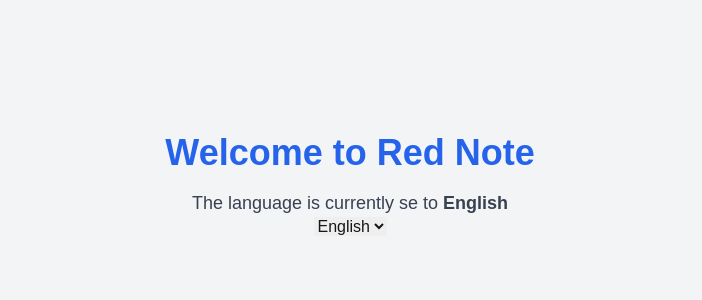
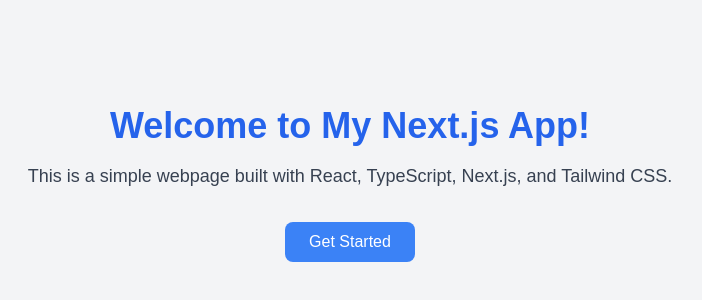
Before and after one commit to scottvan2008/coin5-test, a Next.js app: page / in a window 1280 px wide. Shown: the part 216-516 px from the top of the page, without its empty margins (290-992 px from the left). Built offline with nearby package versions, Linux system fonts and the light colour scheme.

Commit message:
test deploy

```diff
--- a/app/page.tsx
+++ b/app/page.tsx
@@ -1,55 +1,76 @@
-'use client'
-import type { NextPage } from 'next';
-import React, { Suspense, useState } from 'react';
-import i18n from 'i18next';
-import HttpBackend from 'i18next-http-backend';
-import { initReactI18next, useTranslation } from 'react-i18next';
+// 'use client'
+// import type { NextPage } from 'next';
+// import React, { Suspense, useState } from 'react';
+// import i18n from 'i18next';
+// import HttpBackend from 'i18next-http-backend';
+// import { initReactI18next, useTranslation } from 'react-i18next';
 
 
 
-i18n
-  .use(HttpBackend)
-  .use(initReactI18next)
-  .init({
-    fallbackLng: 'en',
-    backend: {
-      loadPath: '/locales/{{lng}}/main.json',
-    },
-  });
+// i18n
+//   .use(HttpBackend)
+//   .use(initReactI18next)
+//   .init({
+//     fallbackLng: 'en',
+//     backend: {
+//       loadPath: '/locales/{{lng}}/main.json',
+//     },
+//   });
+
+// const Home: NextPage = () => {
+
+//   const { t } = useTranslation();
+
+//   const [language, setLanguage] = useState("English");
+//   const onChange = (e: any) => {
+//     i18n.changeLanguage(e.target.value);
+//     setLanguage((language) => language === "English" ? "中文" : "English");
+//   };
+
+//   return (
+//     <Suspense fallback="loading">
+//     <div className="flex flex-col items-center justify-center min-h-screen bg-gray-100">
+
+
+//       <h1 className="text-4xl font-bold text-blue-600 mb-4">
+//         {t('welcome')}
+//       </h1>
+
+
+//       <p className="text-lg text-gray-700">
+//         The language is currently se to <strong>{language}</strong>
+//       </p>
+
+
+//       <select name='language' onChange={onChange}>
+//         <option value="en">English</option>
+//         <option value="zh">中文</option>
+//       </select>
+
+
+//     </div>
+//     </Suspense>
+//   );
+// };
+
+// export default Home;
+
+
+import type { NextPage } from 'next';
 
 const Home: NextPage = () => {
-
-  const { t } = useTranslation();
-
-  const [language, setLanguage] = useState("English");
-  const onChange = (e: any) => {
-    i18n.changeLanguage(e.target.value);
-    setLanguage((language) => language === "English" ? "中文" : "English");
-  };
-
   return (
-    <Suspense fallback="loading">
-    <div className="flex flex-col items-center justify-center min-h-screen bg-gray-100">
-
-
+    <div className="min-h-screen bg-gray-100 flex flex-col items-center justify-center">
       <h1 className="text-4xl font-bold text-blue-600 mb-4">
-        {t('welcome')}
+        Welcome to My Next.js App!
       </h1>
-
-
-      <p className="text-lg text-gray-700">
-        The language is currently se to <strong>{language}</strong>
+      <p className="text-lg text-gray-700 mb-8">
+        This is a simple webpage built with React, TypeScript, Next.js, and Tailwind CSS.
       </p>
-
-
-      <select name='language' onChange={onChange}>
-        <option value="en">English</option>
-        <option value="zh">中文</option>
-      </select>
-
-
+      <button className="bg-blue-500 text-white px-6 py-2 rounded-lg hover:bg-blue-600 transition duration-300">
+        Get Started
+      </button>
     </div>
-    </Suspense>
   );
 };
 
```
